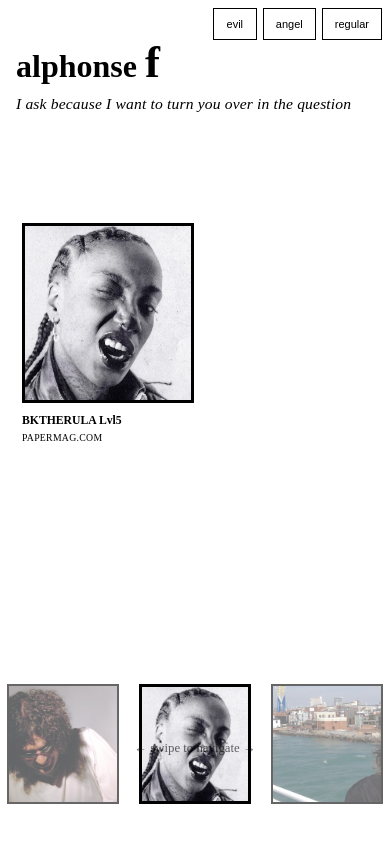
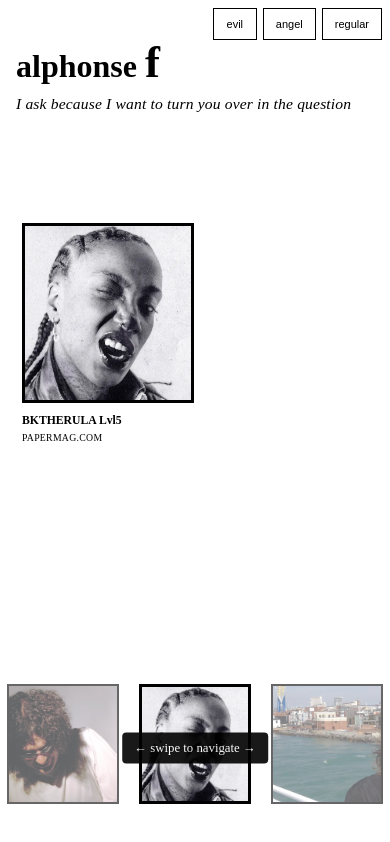
Before and after one commit to dahemar/alphonse_f, a React (Create React App) app: page / in a window 390 px wide. Built offline with nearby package versions, Linux system fonts and the light colour scheme; no server answers; the HTML template or start-up script is replaced by a standard one.

Commit message:
feat(mobile): improve swipe indicator contrast with opposite colors and better styling

```diff
--- a/src/components/MediaPlayer.tsx
+++ b/src/components/MediaPlayer.tsx
@@ -208,11 +208,16 @@ const SwipeIndicator = styled.div`
   top: 50%;
   left: 50%;
   transform: translate(-50%, -50%);
-  color: var(--accent1);
+  color: var(--bg); /* Use background color (opposite of text) */
   font-size: 0.8rem;
-  opacity: 0.6;
+  opacity: 0.9; /* Higher opacity for better contrast */
   pointer-events: none;
   z-index: 15;
+  background: var(--fg); /* Use foreground color as background */
+  padding: 0.5rem 0.75rem;
+  border-radius: 4px;
+  font-weight: 500;
+  text-shadow: none; /* Remove any text shadow */
 
   @media (max-width: 768px) {
     display: block;
```
